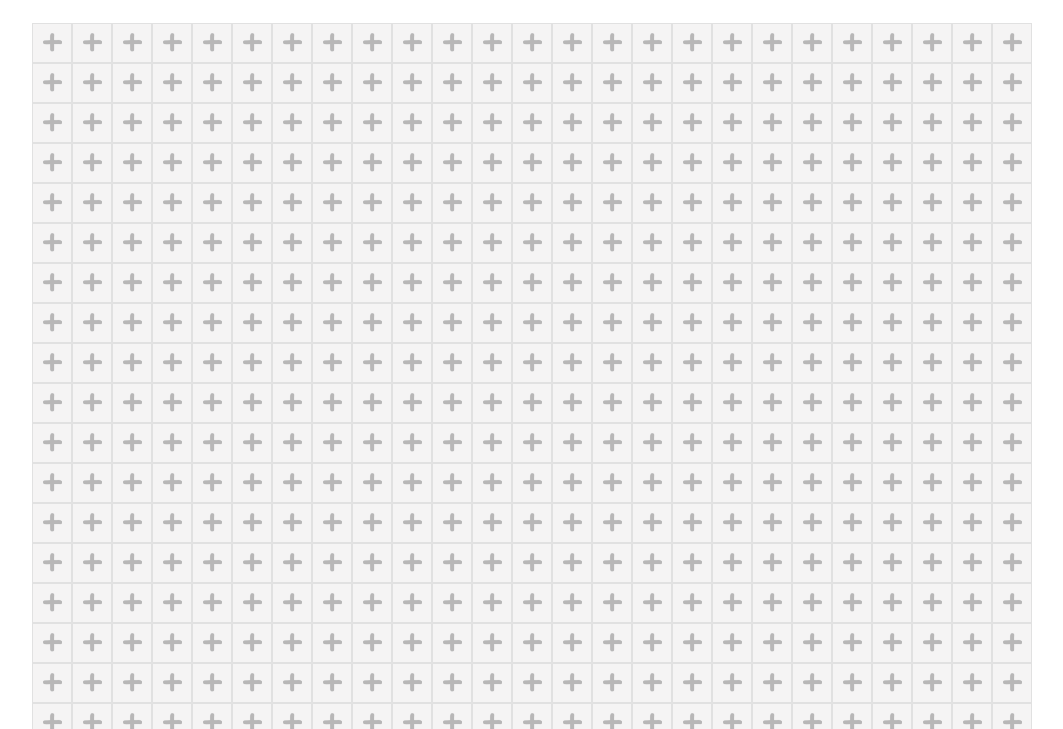
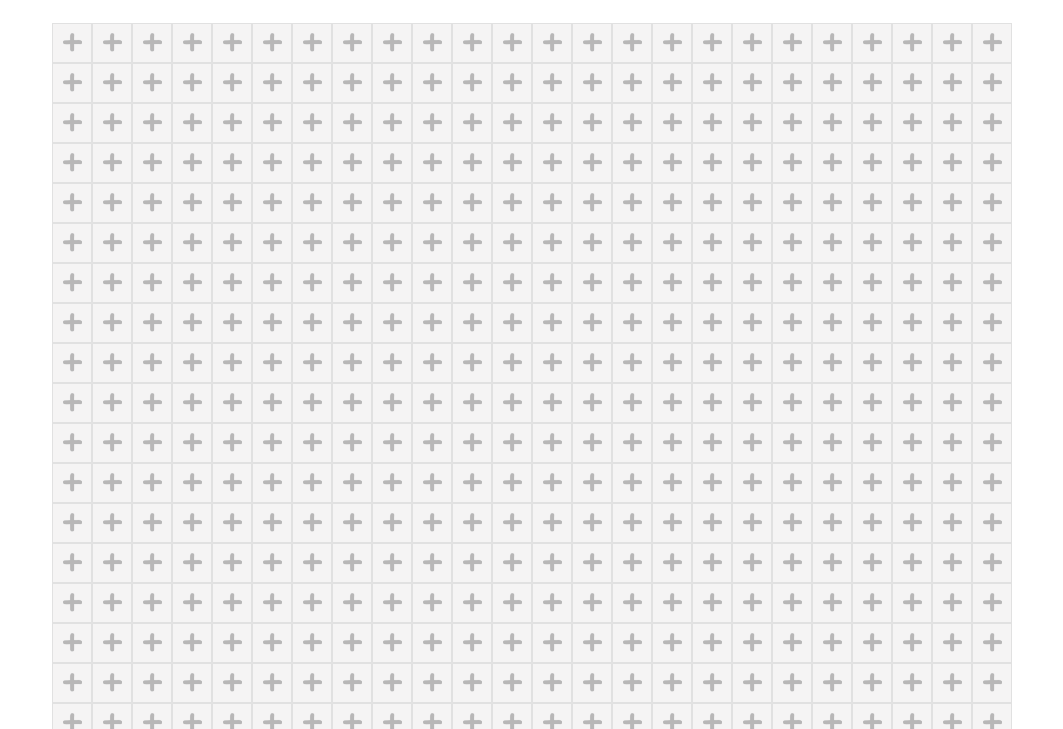
Before and after one commit to VeronikaHar/millionThanks, a plain HTML site: page index.html in a window 1280 px wide. Shown: the part 71-800 px from the top of the page, without its empty margins (108-1171 px from the left). Drawn offline with Linux system fonts and the light colour scheme; a web font is replaced by a local one.

Commit message:
Update board styling.

```diff
--- a/css/styles.css
+++ b/css/styles.css
@@ -27,6 +27,9 @@
 .board {
   display: flex;
   flex-wrap: wrap;
+  margin: auto;
+  padding: 0 10px;
+  justify-content: center
 }
 
 footer {
```
